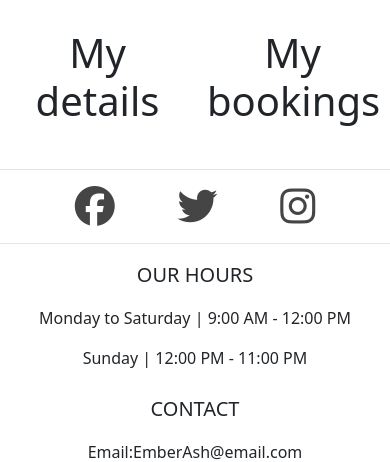
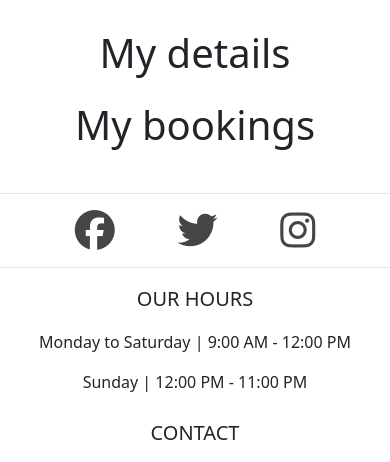
Before and after one commit to JamesBracken/Ember-Ash, a Django app: page /my_profile/ in a window 390 px wide. Shown: the part 263-725 px from the top of the page. Run offline with Django 4.2, Linux system fonts and the light colour scheme; the visitor is signed in with stand-in values (Sample User, id 1); data that the repository does not hold is empty; some libraries are stand-ins or nearby versions.

Commit message:
Add: my_profile bookings structure

```diff
--- a/user/templates/my_profile.html
+++ b/user/templates/my_profile.html
@@ -1,6 +1,6 @@
 {% extends 'base.html' %}
 
-{% block content%}
+{% block content %}
   {% comment %} <h1>{{ bookings }}</h1> {% endcomment %}
 
   <div class="container">
@@ -8,22 +8,24 @@
       <div class="d-flex justify-content-center mb-4">
         <h1>My profile</h1>
       </div>
-        <div class="col-6">
+      <div class="col-12 col-md-6">
         <h2 class="text-center mb-4">My details</h2>
       </div>
-        <div class="col-6">
+      <div class="col-12 col-md-6">
         <h2 class="text-center mb-4">My bookings</h2>
         {% for booking in bookings %}
-                <div class="col-12">
-                    {% comment %} <p>Booking user: {{ booking.user }}</p> {% endcomment %}
+          <div class="row">
+            <div class="col-12  border-bottom d-flex">
+            <div class="col-11 col-md-10">
               <p>Date: {{ booking.booking_date }}</p>
               <p>Time: {{ booking.booking_time }}</p>
               <p>Guests: {{ booking.guests_qty }}</p>
               <p>Comments:{{ booking.comment }}</p>
             </div>
-            {% endfor%}
           </div>
-
+        </div>
+        {% endfor %}
+      </div>
     </div>
   </div>
 {% endblock %}
```
Lines whose indentation alone changed are shown as unchanged.
